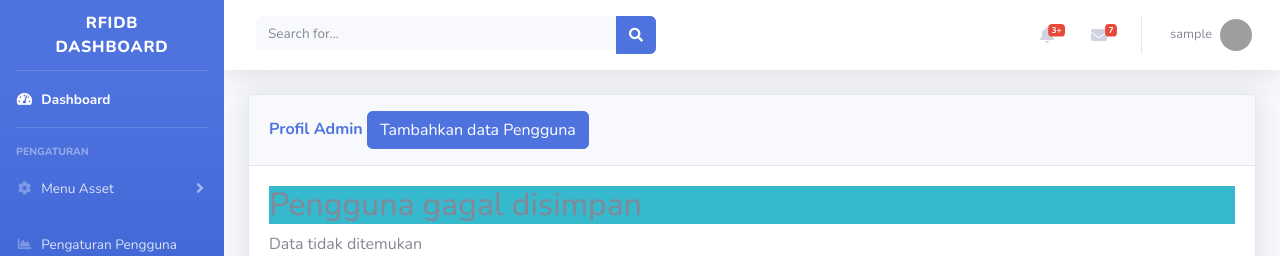
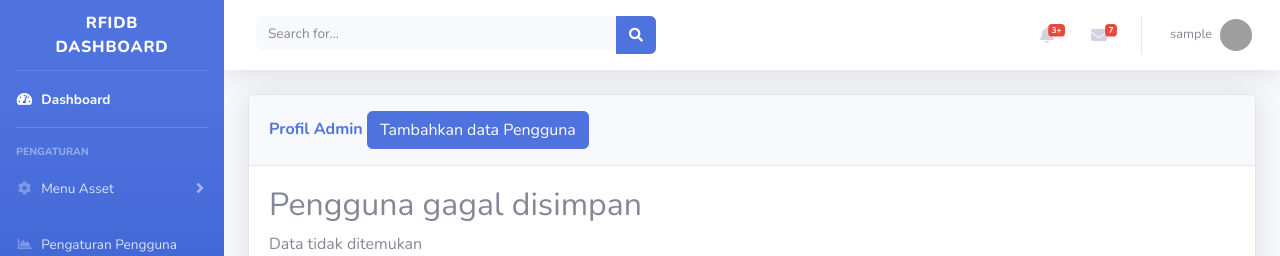
Before and after one commit to PPLite/iham, a PHP site: page /admin/register.php in a window 1280 px wide. Shown: the top 256 px of the page. Run offline with PHP 8.4, Linux system fonts and the light colour scheme; the visitor is signed in with stand-in values (Sample User, id 1); data that the repository does not hold is empty; grey boxes are pictures that could not be loaded.

Commit message:
edit tipis

```diff
--- a/admin/register.php
+++ b/admin/register.php
@@ -76,7 +76,7 @@ include('includes/navbar.php');
     //Status gagal ditambahkan
     if(isset($_SESSION['status']) && $_SESSION['status'] !='')
     {
-      echo '<h2 class="bg-info">'.$_SESSION['status'].' </h2>';
+      echo '<h2>'.$_SESSION['status'].' </h2>';
       unset($_SESSION['status']);
     }
   ?>
```
